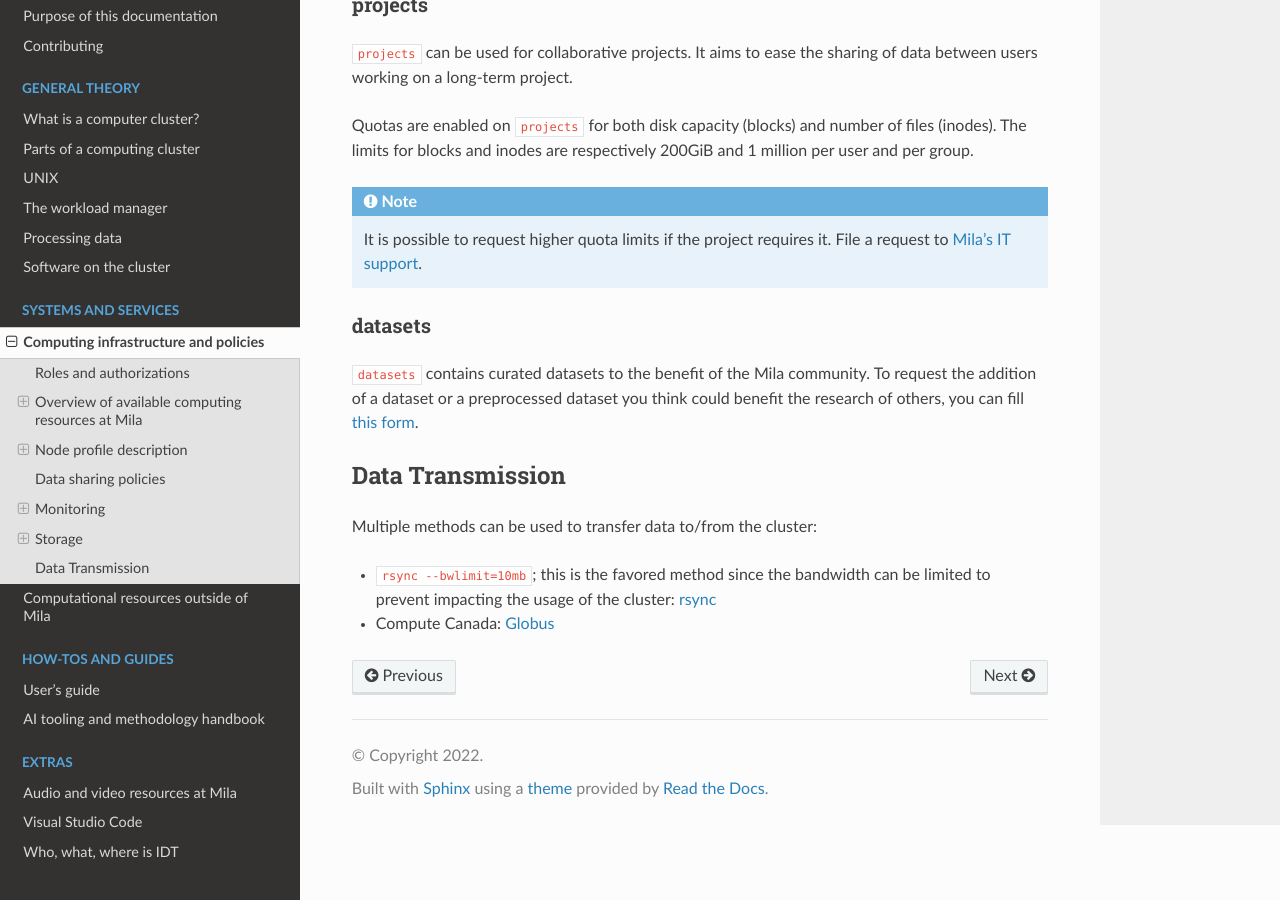
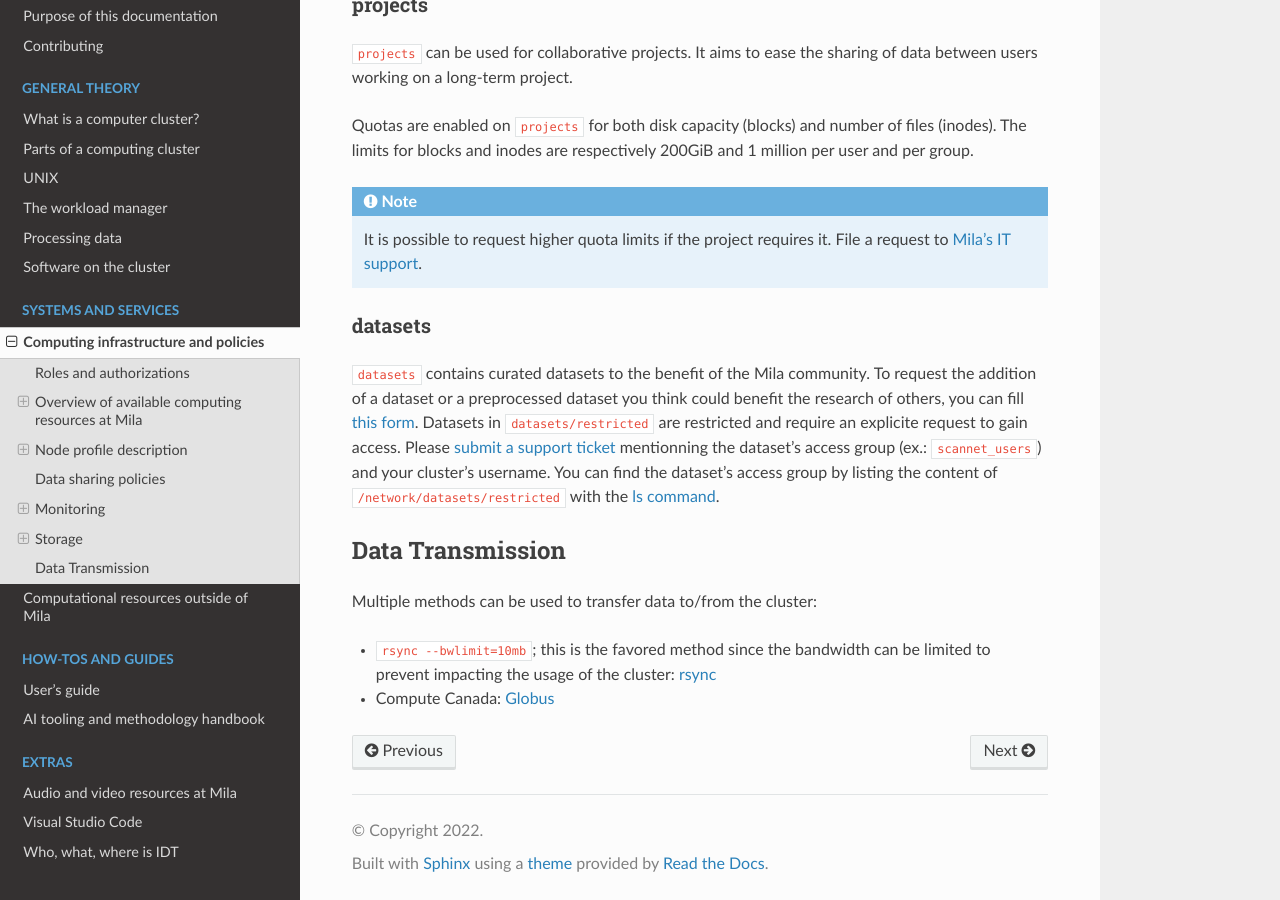
Before and after one commit to mila-iqia/mila-docs, a Sphinx documentation site: the page built from docs/Information.rst, in a window 1280 px wide and 900 px high, scrolled down 8675 px. Built offline with Sphinx 7.4.7 and the Read the Docs theme 2.0.0, drawn with Linux system fonts in a browser that asks for light colours.

Commit message:
Add details about datasets with restricted access

```diff
--- a/docs/Information_storage.rst
+++ b/docs/Information_storage.rst
@@ -81,4 +81,10 @@ datasets
 ``datasets`` contains curated datasets to the benefit of the Mila community.
 To request the addition of a dataset or a preprocessed dataset you think could
 benefit the research of others, you can fill `this form
-<https://forms.gle/vDVwD2rZBmYHENgZA>`_.
+<https://forms.gle/vDVwD2rZBmYHENgZA>`_. Datasets in ``datasets/restricted``
+are restricted and require an explicite request to gain access. Please `submit
+a support ticket <https://milaquebec.freshdesk.com/a/tickets/new>`_ mentionning
+the dataset's access group (ex.: ``scannet_users``) and your cluster's
+username. You can find the dataset's access group by listing the content of
+``/network/datasets/restricted`` with the `ls command
+<https://cli-cheatsheet.readthedocs.io/en/latest/#ls>`_.
```
